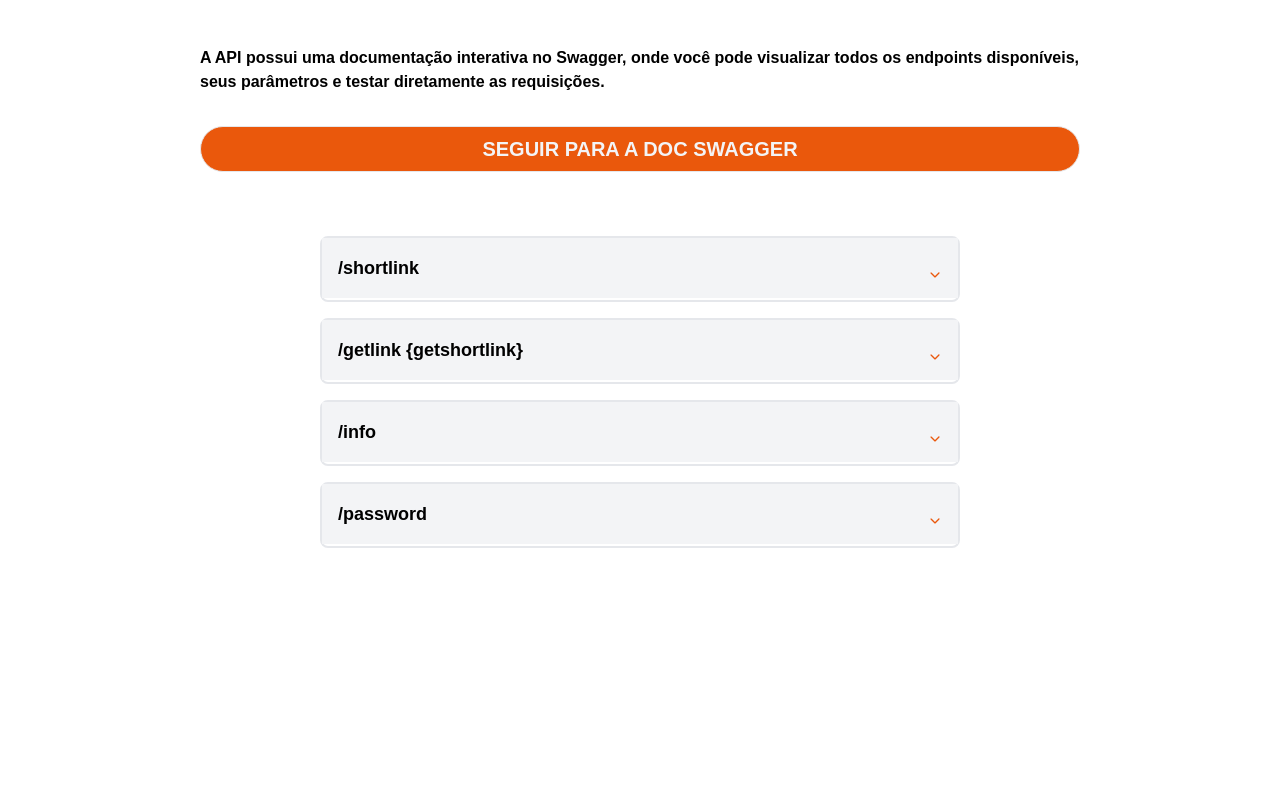
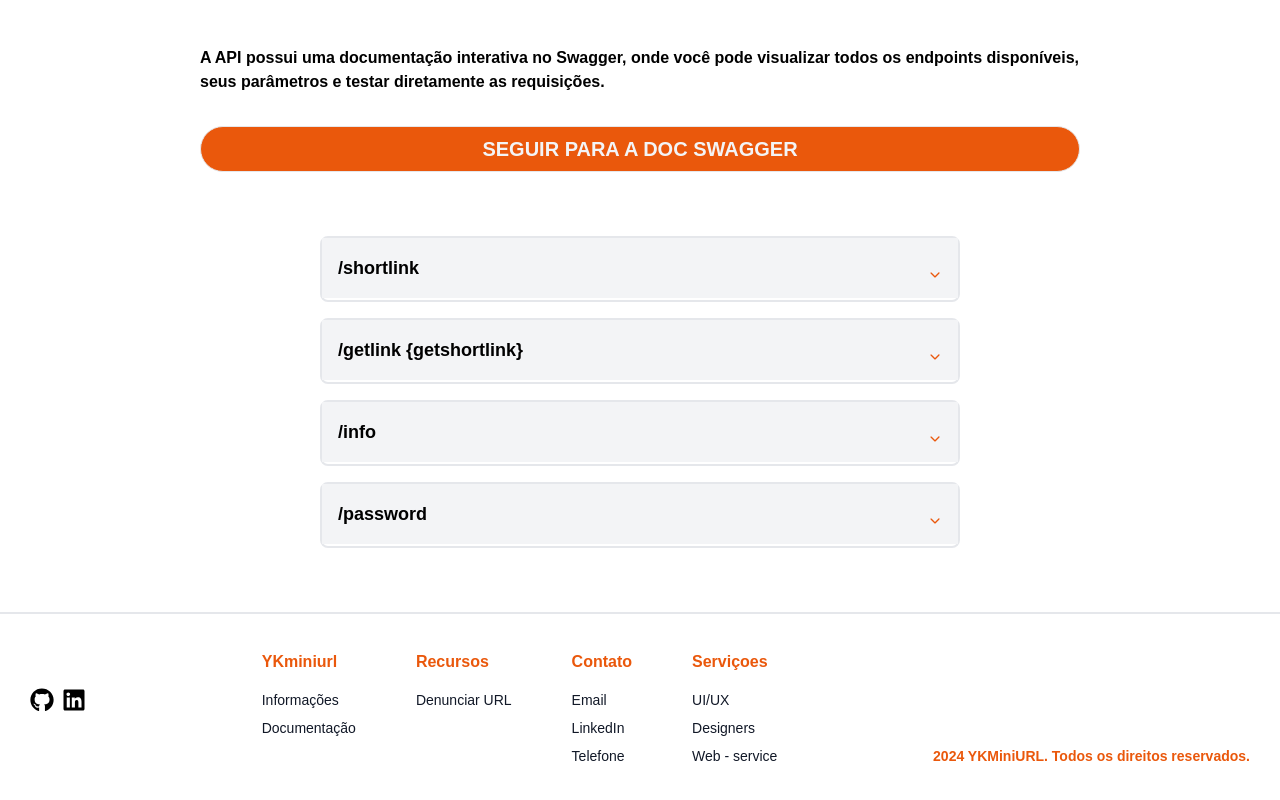
Before and after one commit to Dannick10/frontend-ykminiurl, a Next.js app: page /dev in a window 1280 px wide. Shown: the part 919-1719 px from the top of the page. Built offline with nearby package versions, Linux system fonts and the light colour scheme.

Commit message:
feat: addfootter

```diff
--- a/src/app/dev/page.tsx
+++ b/src/app/dev/page.tsx
@@ -116,7 +116,7 @@ const Page = () => {
         <article
           id="accordion-collapse"
           data-accordion="collapse"
-          className="w-full space-y-8 max-w-[640px] px-10 md:px-0"
+          className="w-full space-y-8 max-w-[640px] px-10 md:px-0 overflow-hidden"
         >
           <Endpoints msg={(endpoint) => {
             copyToClipboard(endpoint.exampleRequest)
--- a/src/app/layout.tsx
+++ b/src/app/layout.tsx
@@ -2,6 +2,7 @@ import type { Metadata } from "next";
 import { Geist, Geist_Mono } from "next/font/google";
 import "./globals.css";
 import Header from "@/components/Header";
+import Footer from "@/components/Footer";
 
 const geistSans = Geist({
   variable: "--font-geist-sans",
@@ -32,6 +33,7 @@ export default function RootLayout({
         <main className="py-8 min-h-80">
         {children}
         </main>
+        <Footer/>
       </body>
     </html>
   );
--- /dev/null
+++ b/src/components/Footer.tsx
@@ -0,0 +1,96 @@
+import { FaGithub } from "react-icons/fa";
+import { FaLinkedin } from "react-icons/fa6";
+import React from "react";
+import Link from "next/link";
+const Footer = () => {
+  let listsLink = [
+    {
+      title: "YKminiurl",
+      links: [
+        {
+          text: "Informações",
+          href: "/info",
+        },
+        {
+          text: "Documentação",
+          href: "/dev",
+        },
+      ],
+    },
+    {
+      title: "Recursos",
+      links: [
+        {
+          text: "Denunciar URL",
+          href: "/report",
+        },
+      ],
+    },
+    {
+      title: "Contato",
+      links: [
+        {
+          text: "Email",
+          href: "/email",
+        },
+        {
+          text: "LinkedIn",
+          href: "https://www.linkedin.com/",
+        },
+        {
+          text: "Telefone",
+          href: "/telefone",
+        },
+      ],
+    },
+    {
+      title: "Serviçoes",
+      links: [
+        {
+          text: "UI/UX",
+          href: "/ui-ux",
+        },
+        {
+          text: "Designers",
+          href: "/designers",
+        },
+        {
+            text: "Web - service",
+            href: "/webservice",
+          },
+      ],
+    },
+  ];
+
+  return (
+    <footer className="px-[30px] py-[20px] flex justify-between border-t-2 border-gray-200">
+      <div className="flex items-center">
+         <ul className="flex gap-2 text-2xl">
+            <li className="cursor-pointer hover:text-blue-800"><FaGithub/></li>
+            <li className="cursor-pointer hover:text-gray-800"><FaLinkedin/></li>
+         </ul>
+      </div>
+
+        <div className="flex gap-10 text-sm">
+            {listsLink.map((list, index) => (
+            <div key={index} className="flex flex-col ml-[20px]">
+                <h2 className="font-bold py-4 text-base text-orange-600">{list.title}</h2>
+                <ul className="space-y-2 text-gray-900">
+                {list.links.map((link, index) => (
+                    <li key={index} className="hover:text-orange-600">
+                    <Link href={link.href}>{link.text}</Link>
+                    </li>
+                ))}
+                </ul>
+            </div>
+        ))}
+      </div>
+
+      <div className="flex justify-end items-end font-bold text-sm text-orange-600">
+        <p>2024 YKMiniURL. Todos os direitos reservados.</p>
+      </div>
+    </footer>
+  );
+};
+
+export default Footer;
```
